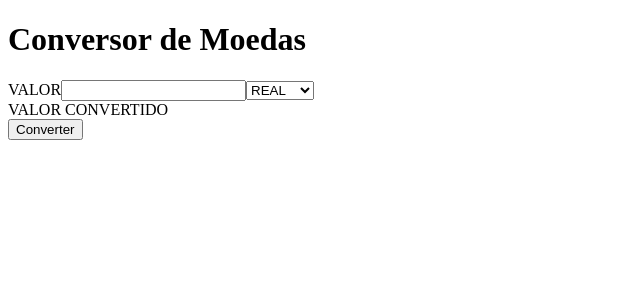
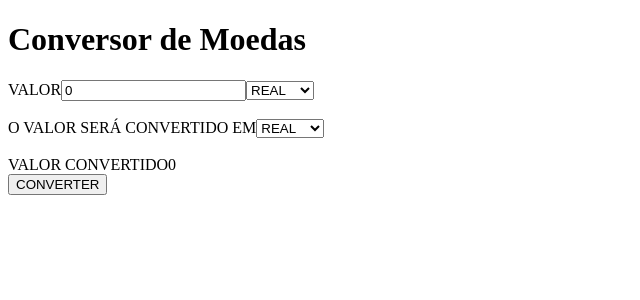
Before and after one commit to josusz/conversor-moedas, an Angular app: page / in a window 1280 px wide. Shown: the top 300 px of the page, without its empty margins (0-640 px from the left). Built offline with nearby package versions, Linux system fonts and the light colour scheme.

Commit message:
implementação do value e ngModel

```diff
--- a/src/app/app.module.ts
+++ b/src/app/app.module.ts
@@ -1,4 +1,5 @@
 import { NgModule } from '@angular/core';
+import { FormsModule } from '@angular/forms';
 import { BrowserModule } from '@angular/platform-browser';
 
 import { AppRoutingModule } from './app-routing.module';
@@ -12,7 +13,8 @@ import { ConversorComponent } from './conversor/conversor.component';
   ],
   imports: [
     BrowserModule,
-    AppRoutingModule
+    AppRoutingModule,
+    FormsModule
   ],
   providers: [],
   bootstrap: [AppComponent]
--- a/src/app/conversor/conversor.component.html
+++ b/src/app/conversor/conversor.component.html
@@ -2,16 +2,26 @@
   <h1>Conversor de Moedas</h1>
   <div class="mb-3">
     <label for="valor" class="form-label">VALOR</label>
-    <input type="number" class="form-control" name="valor">
+    <input type="number" [(ngModel)]="valor" class="form-control" name="valor">
     <select name="real">
         <option value="real">REAL</option>
         <option value="dolar">DÓLAR</option>
         <option value="euro">EURO</option>
     </select>
   </div>
+  <br>
+  <div class="mb-3">
+    <label for="valor" class="form-label">O VALOR SERÁ CONVERTIDO EM</label>
+    <select name="real">
+        <option value="real">REAL</option>
+        <option value="dolar">DÓLAR</option>
+        <option value="euro">EURO</option>
+    </select>
+  </div>
+  <br>
   <div class="mb-3">
     <label for="valorConvertido" class="form-label">VALOR CONVERTIDO</label>
-    <output name="valorConvertido"></output>
+    <output [value]="valorConvertido" name="valorConvertido"></output>
   </div>
-  <button type="submit" class="btn-converter">Converter</button>
+  <button type="submit" class="btn-converter">CONVERTER</button>
 </form>
```
